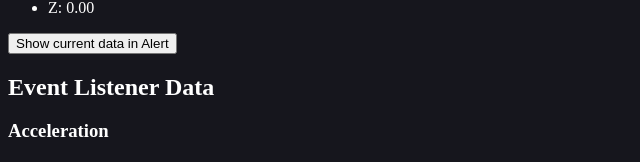
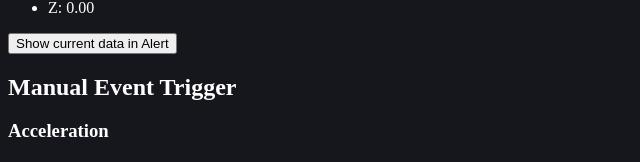
Before and after one commit to LocalNewsTV/device-motion-event-example, a React (Vite) app: page / in a window 1280 px wide. Both pictures are taken after a click on the button "Show current data in Alert". Shown: the part 468-630 px from the top of the page, without its empty margins (0-640 px from the left). Built offline with nearby package versions, Linux system fonts and the light colour scheme.

Commit message:
update Header

```diff
--- a/src/App.tsx
+++ b/src/App.tsx
@@ -80,7 +80,7 @@ const App = () => {
 
         {manualEvent && (
           <div>
-            <h2>Event Listener Data</h2>
+            <h2>Manual Event Trigger</h2>
             <h3>Acceleration</h3>
             <ul>
               <li>
```
